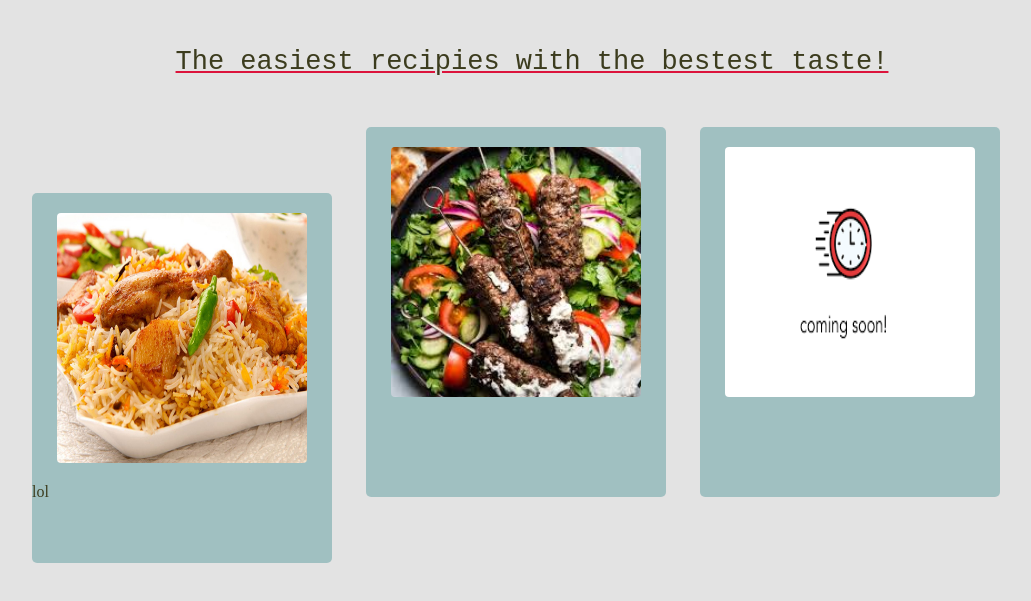
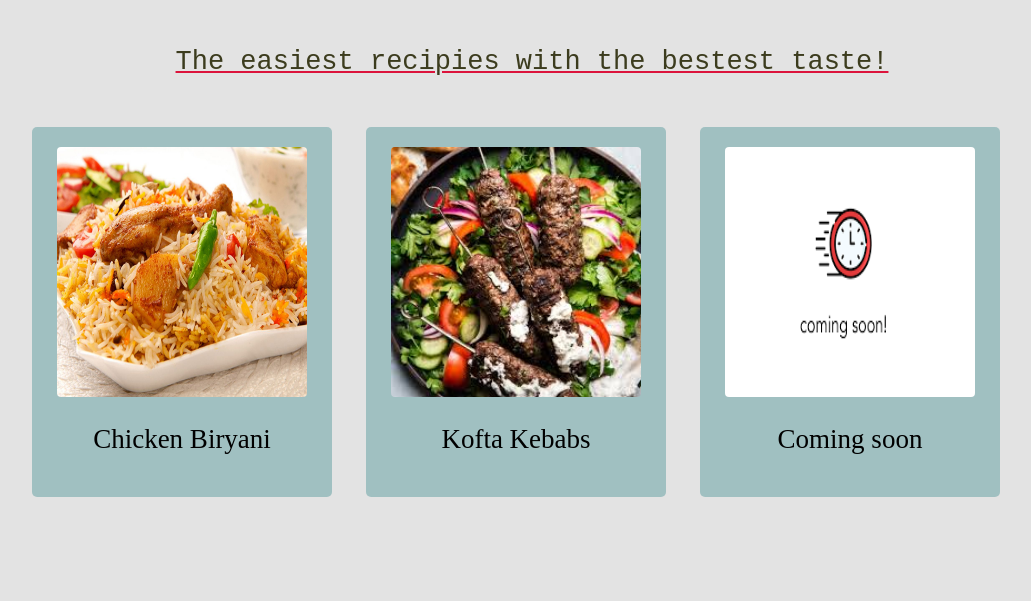
Before and after one commit to YamanTariq/odin-recipes, a plain HTML site: page index.html in a window 1280 px wide. Shown: the part 85-686 px from the top of the page, without its empty margins (108-1139 px from the left). Drawn offline with Linux system fonts and the light colour scheme.

Commit message:
FIX card moving down when <p> added
when the text is added in all three card then it automatically gets
fixed. will investigate later why that happens.

```diff
--- a/index.html
+++ b/index.html
@@ -18,15 +18,17 @@
 
     <div class="card">
 	<img alt="chicken biryani" src="./images/featured-biryani.jpg" class="card-image">
-	lol
+	<p>Chicken Biryani</p>
     </div>
 
     <div class="card">
 	<img alt="kofta kebabs" src="./images/featured-kofta.jpeg" class="card-image">
+	<p>Kofta Kebabs</p>
     </div>
 
     <div class="card">
 	<img alt="comming soon" src="./images/coming-soon.png" class="card-image">
+	<p>Coming soon</p>
     </div>
 
 </div>
--- a/style.css
+++ b/style.css
@@ -51,7 +51,11 @@ body {
     border-radius: 4px;
 }
 
-
+.card p{
+    text-align: center;
+    font-size: 27px;
+    color: black;
+}
 
 
 
```
